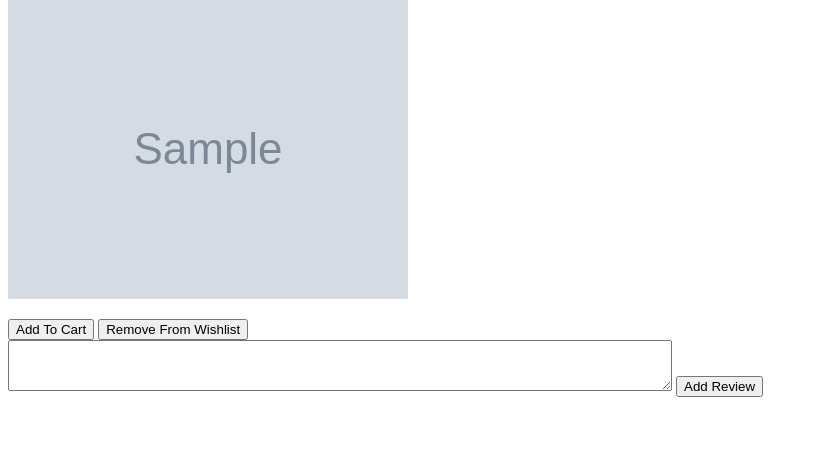
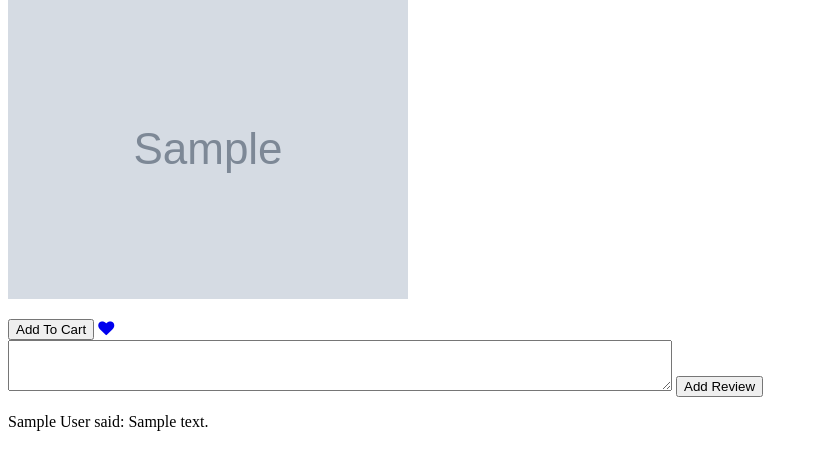
Before and after one commit to blertecakaj/comfort_zone, a Flask app: page /book_details/1 in a window 1280 px wide. Shown: the part 220-690 px from the top of the page, without its empty margins (0-818 px from the left). Run offline with Flask 2, Linux system fonts and the light colour scheme; the visitor is signed in with stand-in values (Sample User, id 1); tables that the repository leaves empty or names only in its code hold one stand-in row (values such as "Sample post"); grey boxes marked "Sample" are stand-in pictures; some libraries are stand-ins or nearby versions.

Commit message:
Add files via upload

```diff
--- a/templates/book_details.html
+++ b/templates/book_details.html
@@ -2,6 +2,11 @@
 <html lang="en" dir="ltr">
   <head>
     <meta charset="utf-8">
+    <link href="https://maxcdn.bootstrapcdn.com/font-awesome/4.2.0/css/font-awesome.min.css" rel="stylesheet" media="screen" />
+    <link rel="stylesheet" href="../static/css/book_details.css">
+    <script src="https://code.jquery.com/jquery-2.2.4.min.js"></script>
+    <script src="https://ajax.googleapis.com/ajax/libs/jquery/3.4.1/jquery.min.js"></script>
+    <script src="../static/js/script.js" defer></script>
     <title>Comfort Zone</title>
   </head>
   <body>
@@ -14,9 +19,9 @@
     <p>{{book.description}}</p>
     <button>Add To Cart</button>
     {% if book.id in liked_books_ids %}
-    <a href="/remove_from_wishlist/{{book['users_id']}}/{{book.id}}"><button>Remove From Wishlist</button></a>
+    <span id = heart><a href="/remove_from_wishlist/{{book['users_id']}}/{{book.id}}"><i class="fa fa-heart" aria-hidden="true" ></i></a></span>
     {% else %}
-    <a href="/add_to_wishlist/{{book['users_id']}}/{{book.id}}"><button>Add To Wishlist</button></a>
+    <span id = heart><a href="/add_to_wishlist/{{book['users_id']}}/{{book.id}}"><i class="fa fa-heart-o" aria-hidden="true" ></i></a></span>
     {% endif %}
 
 
@@ -33,5 +38,8 @@
       <textarea name="content" rows="3" cols="80"></textarea>
       <input type="submit" value="Add Review">
     </form>
+    {% for review in reviews%}
+    <p>{{review['first_name']}} {{review['last_name']}} said: {{review['content']}}</p>
+    {% endfor %}
   </body>
 </html>
--- a/templates/userProfile.html
+++ b/templates/userProfile.html
@@ -29,7 +29,7 @@
             </div>
             <h2>Your bookshelf</h2>
             {% for image in images %}
-            <a href="{{image['img_url']}}" alt="image"></a>
+            <img src="{{image['img_url']}}" alt="image" class="book_img"></a>
             {% endfor %}
         </div>
     </div>
```
